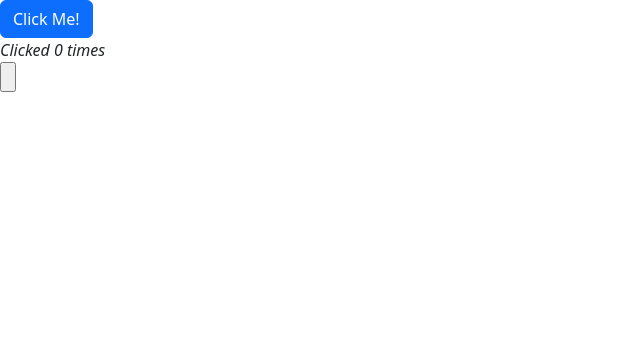
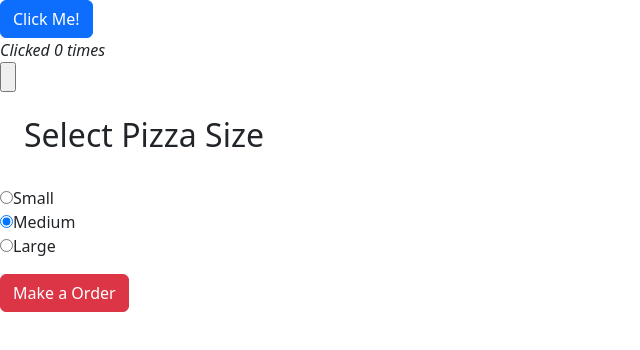
Before and after one commit to Paata1987/React_prj, a React (Create React App) app in the folder restl006/: page / in a window 1280 px wide. Shown: the top 350 px of the page, without its empty margins (0-640 px from the left). Built offline with nearby package versions, Linux system fonts and the light colour scheme.

Commit message:
create order component

```diff
--- a/restl006/src/Form/NewForm.jsx
+++ b/restl006/src/Form/NewForm.jsx
@@ -1,7 +1,9 @@
 import React, { Component } from 'react';
 
 class NewForm extends Component {
-    state = {  }
+    state = {
+
+     }
 
 
     state = {
--- a/restl006/src/Form/Order.jsx
+++ b/restl006/src/Form/Order.jsx
@@ -0,0 +1,71 @@
+import React, { Component } from "react";
+
+class Order extends Component {
+  state = {
+    size: "Medium",
+  };
+
+  handleChange(event) {
+    this.setState({
+      size: event.target.value,
+    });
+  }
+
+  handelSubmit(event) {
+    console.log(`You have Selected ${this.state.size} Pizza`);
+    event.preventDefault();
+  }
+
+  render() {
+    return (
+      <div className="App">
+        <h2 className="p-4">Select Pizza Size</h2>
+        <form onSubmit={this.handelSubmit.bind(this)}>
+          <ul className="list-inline">
+            <li>
+              <label>
+                <input
+                  type="radio"
+                  hecked={this.state.size == "Small"}
+                  onChange={this.handleChange.bind(this)}
+                  value="small"
+                  name="radioGroup"
+                />
+                Small
+              </label>
+            </li>
+            <li>
+              <label>
+                <input
+                  type="radio"
+                  checked={this.state.size == "Medium"}
+                  onChange={this.handleChange.bind(this)}
+                  value="Medium"
+                  name="radioGroup"
+                />
+                Medium
+              </label>
+            </li>
+            <li>
+              <label>
+                <input
+                  type="radio"
+                  hecked={this.state.size == "Large"}
+                  onChange={this.handleChange.bind(this)}
+                  value="Large"
+                  name="radioGroup"
+                />
+                Large
+              </label>
+            </li>
+          </ul>
+          <button type="submit" className="btn btn-danger">
+            Make a Order
+          </button>
+        </form>
+      </div>
+    );
+  }
+}
+
+export default Order;
--- a/restl006/src/index.js
+++ b/restl006/src/index.js
@@ -10,12 +10,14 @@ import Box from "./Component/funCom";
 import LifeCycle from "./Component/lifeCycle";
 import Button from "./Component/button";
 import NewForm from "./Form/NewForm";
+import Order from "./Form/Order";
 
 const root = ReactDOM.createRoot(document.getElementById("root"));
 root.render(
   <React.StrictMode>
     <Button />
     <NewForm />
+    <Order />
   </React.StrictMode>
 );
 
```
